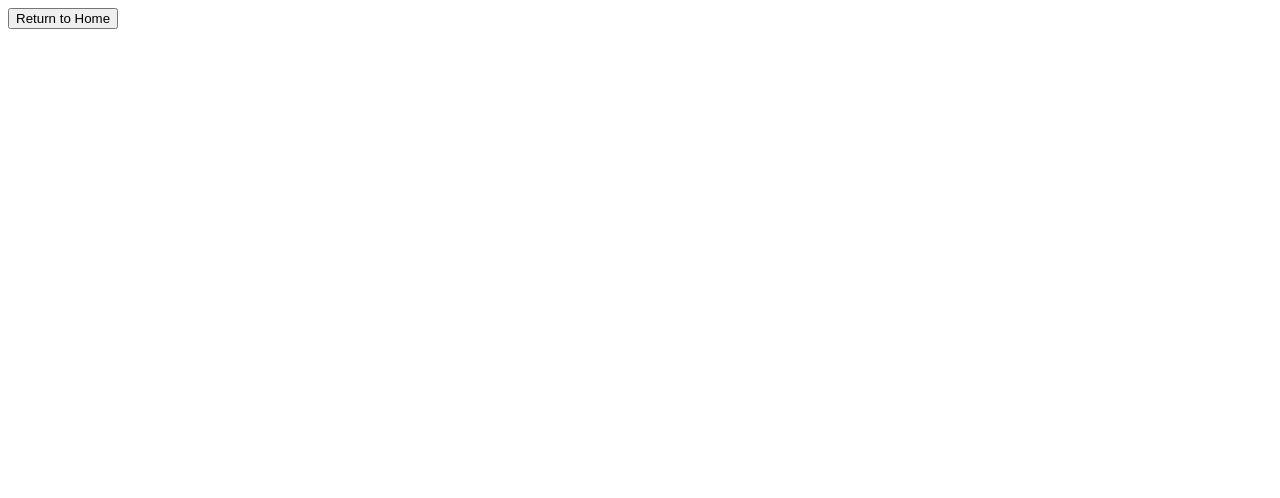
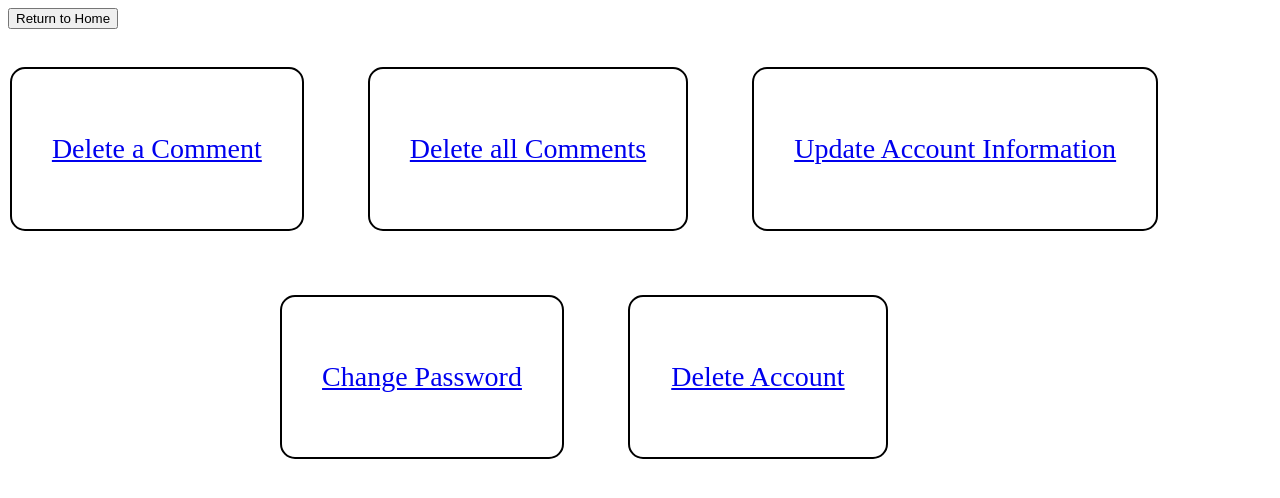
Before and after one commit to DutsAndrew/blog-cms, a Next.js app: page /account in a window 1280 px wide. Shown: the top 498 px of the page. Built offline with nearby package versions, Linux system fonts and the light colour scheme.

Commit message:
file structure added for account management

```diff
--- /dev/null
+++ b/app/Components/AccountOptions.tsx
@@ -0,0 +1,52 @@
+import { FC } from 'react';
+import styles from '../page.module.css';
+import Link from 'next/link';
+import uniqid from 'uniqid';
+
+const AccountOptions: FC = (): JSX.Element => {
+
+  const accountOperation = [
+    {
+      title: "Delete a Comment",
+      route: "/account/delete/comment"
+    },
+    {
+      title: "Delete all Comments",
+      route: "/account/delete/comments"
+    },
+    {
+      title: "Update Account Information",
+      route: "/account/update"
+    },
+    {
+      title: "Change Password",
+      route: "/account/password"
+    },
+    {
+      title: "Delete Account",
+      route: "/account/delete"
+    },
+  ];
+
+  return (
+    <div className={styles.accountOptionsContainer}>
+      <div className={styles.mainPageContainer}>
+        <main className={styles.cmsCardsContainer}>
+          {accountOperation.map((operation) => {
+            return <Link key={uniqid()} href={`${operation.route}`}>
+              <div
+                className={styles.operationContainer}
+              >
+                <p className={styles.operationText}>
+                  {operation.title}
+                </p>
+              </div>
+            </Link>
+          })}
+        </main>
+      </div>
+    </div>
+  );
+};
+
+export default AccountOptions;
--- a/app/account/page.tsx
+++ b/app/account/page.tsx
@@ -1,4 +1,5 @@
 import Link from 'next/link';
+import AccountOptions from '../Components/AccountOptions';
 
 export default function AccountManagement() {
   return (
@@ -8,6 +9,9 @@ export default function AccountManagement() {
           Return to Home
         </button>
       </Link>
+
+      <AccountOptions />
+
     </section>
   );
 };
```
Also changed, not shown: app/account/delete/comment/page.tsx (added, +9 -0 lines), app/account/delete/comments/page.tsx (added, +9 -0 lines), app/account/delete/page.tsx (added, +9 -0 lines), app/account/password/page.tsx (added, +9 -0 lines), app/account/update/page.tsx (added, +9 -0 lines).
